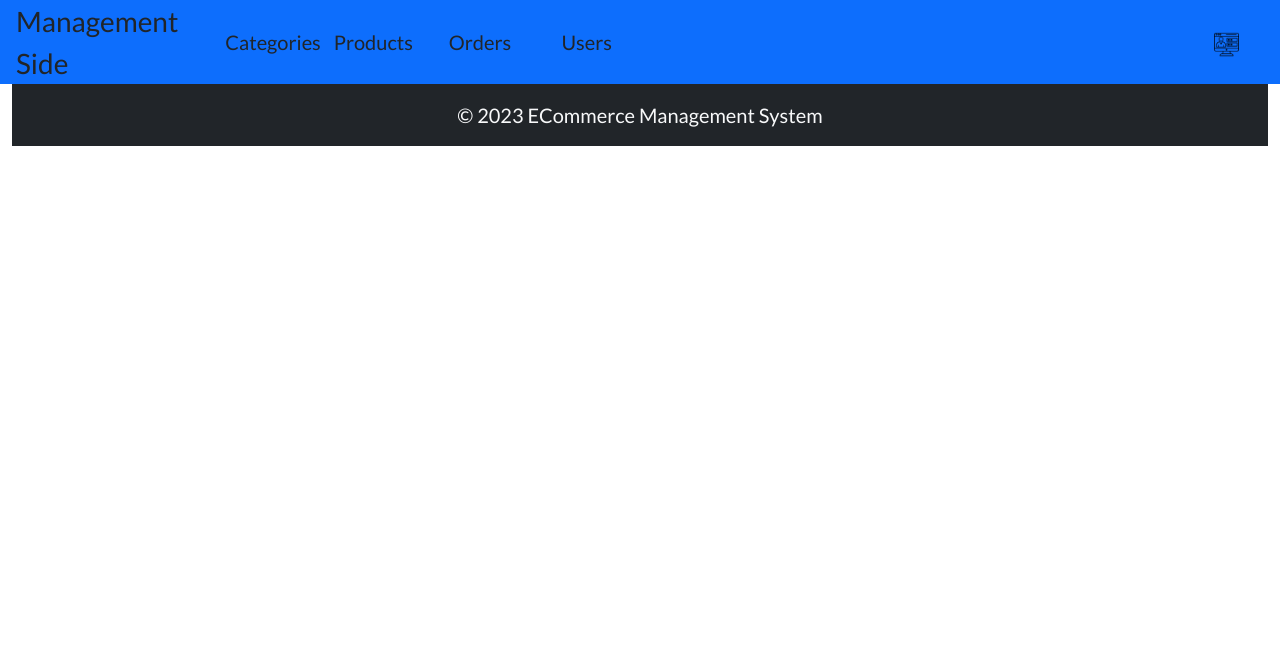
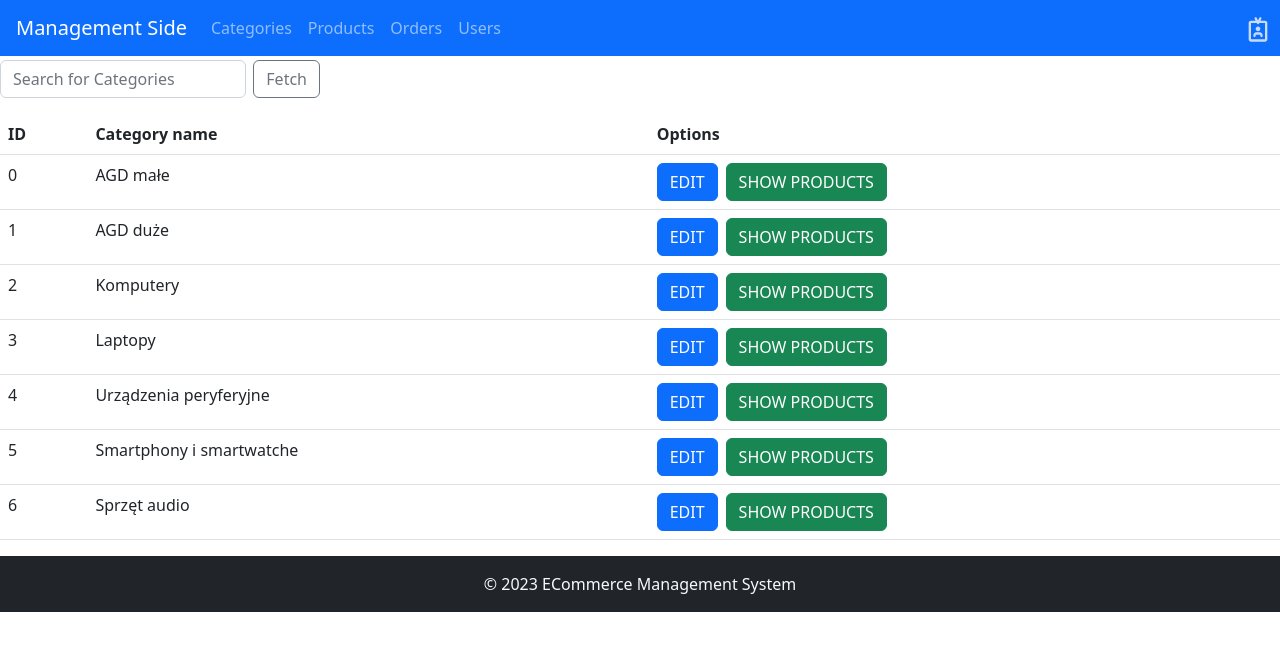
Before and after one commit to volpe6996/ECommerceUI, a React (Create React App) app in the folder uimanagement/: page /categories in a window 1280 px wide. Shown: the top 650 px of the page. Built offline with nearby package versions, Linux system fonts and the light colour scheme.

Commit message:
switch to react-bootstrap, added basic navigation

```diff
--- a/uimanagement/src/App.css
+++ b/uimanagement/src/App.css
@@ -1,46 +1,6 @@
-*{
-  font-family: 'Lato', sans-serif;
+@import url('https://fonts.googleapis.com/css2?family=Lato:wght@100;400;700&display=swap');
+
+.navbarConatiner{
+  /* font-family: 'Outfit', sans-serif; */
+  font-family: 'Poppins', sans-serif;
 }
-
-.App {
-  text-align: center;
-}
-
-.App-logo {
-  height: 40vmin;
-  pointer-events: none;
-}
-
-@media (prefers-reduced-motion: no-preference) {
-  .App-logo {
-    animation: App-logo-spin infinite 20s linear;
-  }
-}
-
-.App-header {
-  background-color: #282c34;
-  min-height: 100vh;
-  display: flex;
-  flex-direction: column;
-  align-items: center;
-  justify-content: center;
-  font-size: calc(10px + 2vmin);
-  color: white;
-}
-
-.App-link {
-  color: #61dafb;
-}
-
-.admin-panel-icon{
-  width: 2vw;
-}
-
-.header{
-  align-items: center;
-}
-
-.nav-opt:hover{
-  background-color: #4c83fa;
-  cursor: pointer;
-}
--- a/uimanagement/src/App.js
+++ b/uimanagement/src/App.js
@@ -11,9 +11,6 @@ import Header from './Header';
 function App() {
   return (
     <div className="container-fluid">
-      <style>
-        @import url('https://fonts.googleapis.com/css2?family=Lato:wght@100;400;700&display=swap');
-      </style>
       <Header/>
       <Footer/>
     </div>
--- /dev/null
+++ b/uimanagement/src/ErrorPage.jsx
@@ -0,0 +1,18 @@
+import "bootstrap/dist/js/bootstrap.min.js";
+import "bootstrap/dist/css/bootstrap.min.css";
+import { useRouteError } from "react-router-dom";
+
+export default function ErrorPage() {
+  const error = useRouteError();
+  console.error(error);
+
+  return (
+    <div className="error-page">
+      <h1>Oops!</h1>
+      <p>Sorry, an unexpected error has occurred.</p>
+      <p>
+        <i>{error.statusText || error.message}</i>
+      </p>
+    </div>
+  );
+}
--- a/uimanagement/src/Footer.jsx
+++ b/uimanagement/src/Footer.jsx
@@ -1,9 +1,12 @@
+import "bootstrap/dist/js/bootstrap.min.js"
+import "bootstrap/dist/css/bootstrap.min.css"
+
 const Footer = () => {
     return (
-        <footer className="footer text-center bg-dark">
-            <p className="copyright text-light m-0 py-3 fs-5">&copy; 2023 ECommerce Management System</p>
+        <footer className="text-center bg-dark text-light py-3 fs-6">
+            <p className="copyright m-0">&copy; 2023 ECommerce Management System</p>
         </footer>
-     );
+      );
 }
 
 export default Footer;
--- a/uimanagement/src/Header.jsx
+++ b/uimanagement/src/Header.jsx
@@ -1,19 +1,29 @@
-import "bootstrap/dist/js/bootstrap.min.js"
-import "bootstrap/dist/css/bootstrap.min.css"
+import "bootstrap/dist/js/bootstrap.min.js";
+import Container from 'react-bootstrap/Container';
+import Nav from 'react-bootstrap/Nav';
+import Navbar from 'react-bootstrap/Navbar';
+import "./App.css";
 
-const Header = () => {
+export const Header = () => {
     return (
-        <div className="header row text-center bg-primary position-relative">
-        <div className="col-md-2 fs-3 text-start ps-3">Management Side</div>
-        <div className="nav-opt col-md-1 fs-5">Categories</div>
-        <div className="nav-opt col-md-1 fs-5">Products</div>
-        <div className="nav-opt col-md-1 fs-5">Orders</div>
-        <div className="nav-opt col-md-1 fs-5">Users</div>
-        <div className="nav-opt col-md-1 fs-5  position-absolute end-0">
-          <img class="admin-panel-icon" src="admin-icon.png"/>
-        </div>
+      <div class="navbarContainer">
+        <Navbar bg="primary" variant="dark">
+        <Container className="mx-0 px-3">
+          <Navbar.Brand href={`/`}>Management Side</Navbar.Brand>
+          <Nav className="me-auto">
+            <Nav.Link href={`/categories`}>Categories</Nav.Link>
+            <Nav.Link href={`/products`}>Products</Nav.Link>
+            <Nav.Link href={`/orders`}>Orders</Nav.Link>
+            <Nav.Link href={`/users`}>Users</Nav.Link>
+            <Nav.Link className="position-absolute end-0" href={`/adminPanel`}>
+              <img src="admin-gray.svg" width="28px" alt="adminPanel">
+              </img>
+            </Nav.Link>
+          </Nav>
+        </Container>
+      </Navbar>
       </div>
       );
 }
 
-export default Header;
+export default Header ;
--- a/uimanagement/src/components/categories/SearchableCategoryTable.jsx
+++ b/uimanagement/src/components/categories/SearchableCategoryTable.jsx
@@ -14,7 +14,7 @@ const SearchableCategoryTable = () => {
     return (
         <div className="searchableCategoryTable">
             <div className="searchable d-flex justify-content-start">
-            <div class="input-group mb-3 w-50 pt-1">
+            <div class="input-group mb-3 w-25 pt-1">
                 <input type="text" class="form-control me-2 rounded" placeholder="Search for Categories"/>
                 <button class="btn btn-outline-secondary rounded" type="button" id="button-addon2">Fetch</button>
             </div>
--- a/uimanagement/src/components/products/SearchableProductsTable.jsx
+++ b/uimanagement/src/components/products/SearchableProductsTable.jsx
@@ -10,7 +10,7 @@ const SearchableProductsTable = () => {
     return (
         <div className="searchableCategoryTable">
             <div className="searchable d-flex justify-content-start">
-            <div class="input-group mb-3 w-50 pt-1">
+            <div class="input-group mb-3 w-25 pt-1">
                 <input type="text" class="form-control me-2 rounded" placeholder="Search for Products"/>
                 <button class="btn btn-outline-secondary rounded" type="button" id="button-addon2">Fetch</button>
             </div>
--- a/uimanagement/src/index.js
+++ b/uimanagement/src/index.js
@@ -1,13 +1,76 @@
 import React from 'react';
-import ReactDOM from 'react-dom/client';
 import './index.css';
 import App from './App';
 import reportWebVitals from './reportWebVitals';
+import ReactDOM from "react-dom/client";
+import {
+  createBrowserRouter,
+  RouterProvider,
+} from "react-router-dom";
+import Header from './Header';
+import SearchableCategoryTable from './components/categories/SearchableCategoryTable';
+import SearchableProductsTable from './components/products/SearchableProductsTable';
+import Footer from './Footer';
+import ErrorPage from './ErrorPage';
+
+const router = createBrowserRouter([
+  {
+    path: "/",
+    element: <>
+      <Header/>
+      <Footer/>
+    </>,
+    errorElement: <ErrorPage />,
+  },
+  {
+    path: "/categories",
+    element: <>
+      <Header/>
+      <SearchableCategoryTable/>
+      <Footer/>
+    </>,
+    errorElement: <ErrorPage />,
+  },
+  {
+    path: "/products",
+    element: <>
+      <Header/>
+      <SearchableProductsTable/>
+      <Footer/>
+    </>,
+    errorElement: <ErrorPage />,
+  },
+  {
+    path: "/orders",
+    element: <>
+      <Header/>
+      <Footer/>
+    </>,
+    errorElement: <ErrorPage />,
+  },
+  {
+    path: "/users",
+    element: <>
+      <Header/>
+      <Footer/>
+    </>,
+    errorElement: <ErrorPage />,
+  },
+  {
+    path: "/adminPanel",
+    element: <>
+      <Header/>
+      <Footer/>
+    </>,
+    errorElement: <ErrorPage />,
+  },
+]);
 
 const root = ReactDOM.createRoot(document.getElementById('root'));
 root.render(
   <React.StrictMode>
-    <App />
+    <RouterProvider router={router}>
+    </RouterProvider>
   </React.StrictMode>
 );
 
```
Also changed, not shown: uimanagement/public/admin-gray.svg (added).
